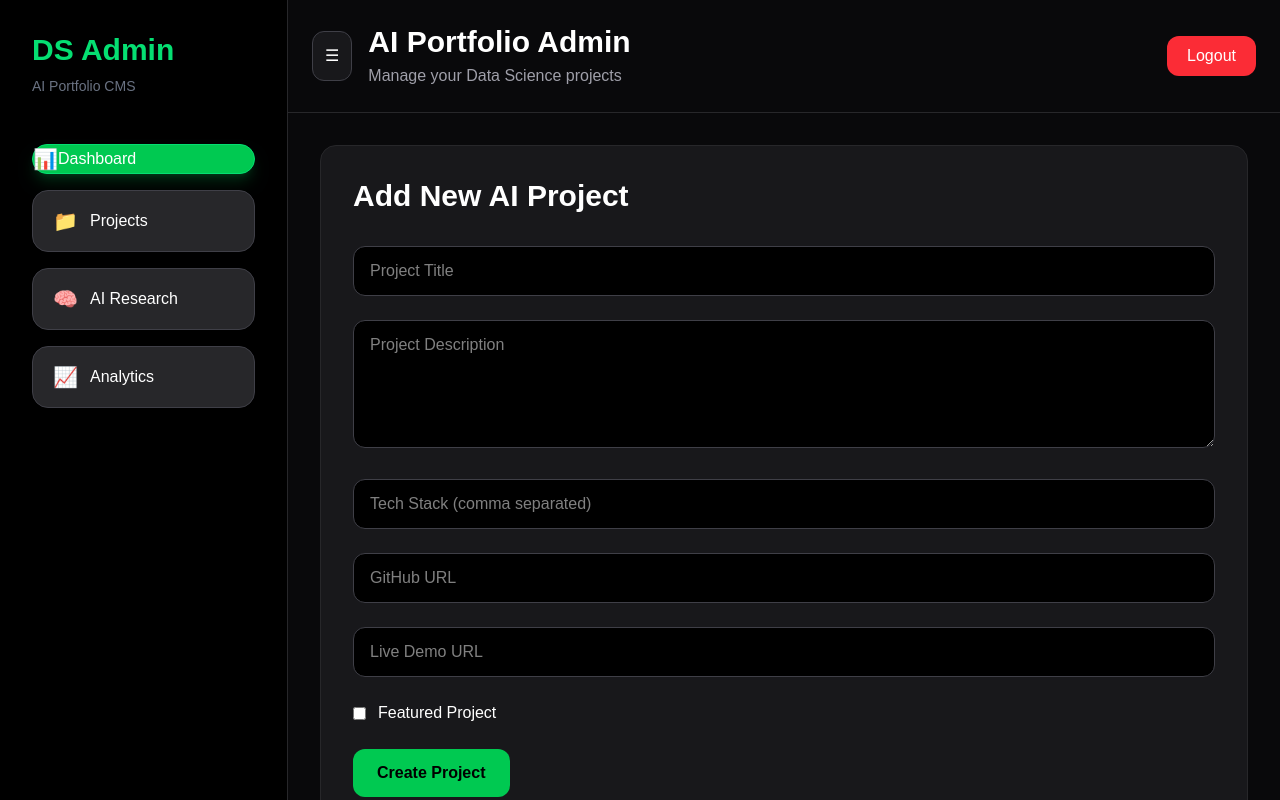
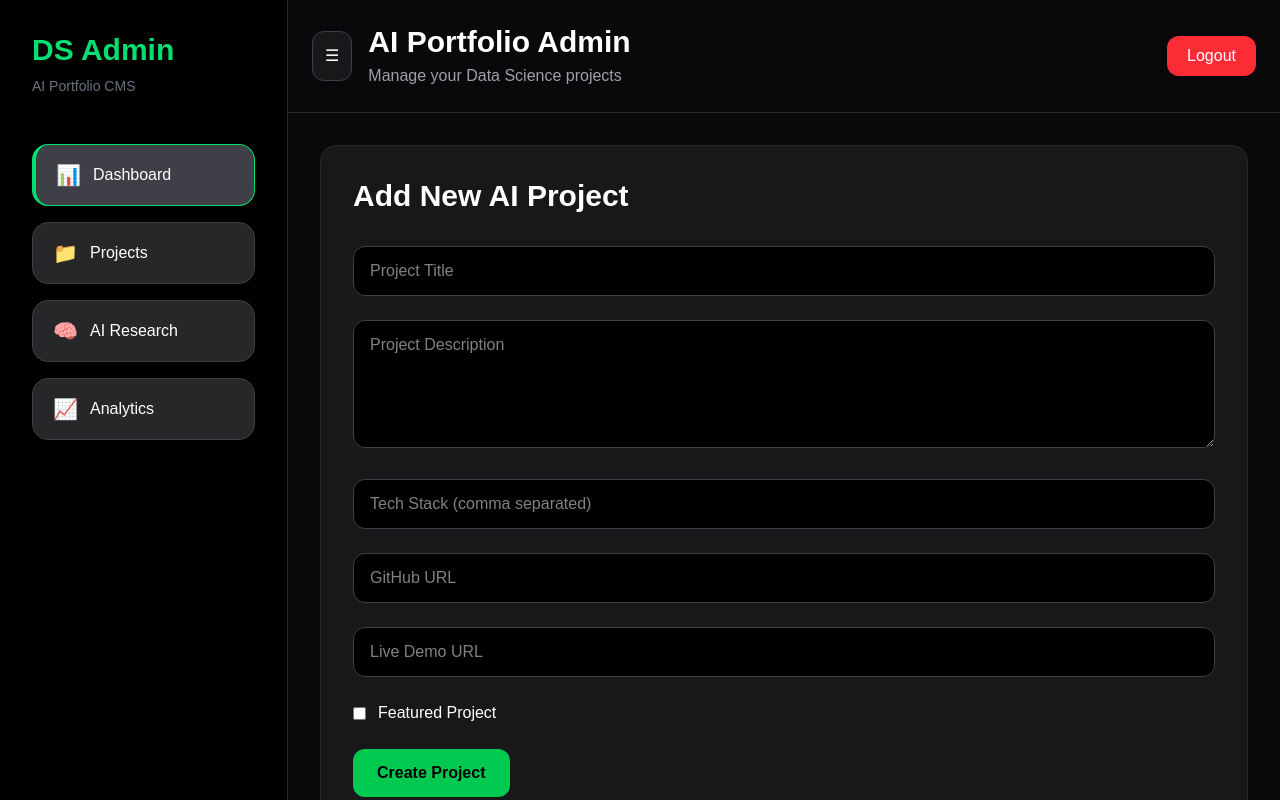
Before and after one commit to Madhu1234sudan/portfolio-frontend, a Next.js app: page /admin in a window 1280 px wide. Shown: the top 800 px of the page. Built offline with nearby package versions, Linux system fonts and the light colour scheme; no server answers; sample sign-in values are in the browser's storage.

Commit message:
Added active navigation and improved admin sidebar

```diff
--- a/app/admin/page.tsx
+++ b/app/admin/page.tsx
@@ -19,6 +19,10 @@ export default function AdminPage() {
   const router = useRouter();
   const [sidebarOpen, setSidebarOpen] =
           useState(true);
+  const [
+  activeSection,
+  setActiveSection,
+] = useState("Dashboard");
 
   useEffect(() => {
     const token =
@@ -57,7 +61,11 @@ export default function AdminPage() {
   return (
     <main className="flex bg-zinc-950 min-h-screen">
 
-      <AdminSidebar sidebarOpen = {sidebarOpen}/>
+      <AdminSidebar
+  sidebarOpen={sidebarOpen}
+  activeSection={activeSection}
+  setActiveSection={setActiveSection}
+/>
 
       <div className="flex-1">
 
--- a/src/components/admin/AdminSidebar.tsx
+++ b/src/components/admin/AdminSidebar.tsx
@@ -1,45 +1,49 @@
-interface AdminSidebarProps{
-  sidebarOpen : boolean;
+interface AdminSidebarProps {
+  sidebarOpen: boolean;
+
+  activeSection: string;
+
+  setActiveSection:
+    React.Dispatch<
+      React.SetStateAction<string>
+    >;
 }
+
 export default function AdminSidebar({
   sidebarOpen,
-}: AdminSidebarProps )
+  activeSection,
+  setActiveSection,
+}: AdminSidebarProps)
 {
-  const activeSection =
-    "Dashboard";
+
   return (
     <aside className={`bg-black border-r border-zinc-800 min-h-screen p-8 transition-all duration-300 ${
       sidebarOpen
       ? "w-72"
-      : "w-24"
+      : "w-16"
     }`}>
 
-      <div className="mb-12 overflow-hidden">
-
-  <h1
-    className={`font-black text-green-400 transition-all duration-300 ${
-      sidebarOpen
-        ? "text-3xl opacity-100"
-        : "text-0 opacity-0 hidden"
-    }`}
-  >
+     {sidebarOpen && (
+  <div className="mb-12">
+    <h1 className="text-3xl font-black text-green-400">
       DS Admin
     </h1>
 
-  {sidebarOpen && (
     <p className="text-gray-500 text-sm mt-2">
       AI Portfolio CMS
     </p>
+  </div>
 )}
 
-</div>
-
-      <nav className="space-y-4">
+      <nav className={sidebarOpen ? "space-y-4" : "space-y-3"}>
 
         <button
+  onClick={() =>
+    setActiveSection("Dashboard")
+  }
   className={`w-full flex items-center transition-all rounded-2xl border text-white ${
     activeSection === "Dashboard"
-      ? "bg-green-500 text-black border-green-400 shadow-lg shadow-green-500/20"
+  ? "bg-zinc-700 border-l-4 border-green-400 text-white px-5 py-4 justify-start gap-3"
       : sidebarOpen
       ? "bg-zinc-800 hover:bg-zinc-700 border-zinc-700 px-5 py-4 justify-start gap-3"
       : "bg-zinc-900 hover:bg-zinc-800 border-zinc-800 w-14 h-14 mx-auto justify-center"
@@ -58,9 +62,13 @@ export default function AdminSidebar({
 
 </button>
 
-        <button
+        <button onClick={() =>
+  setActiveSection("Projects")
+}
   className={`w-full flex items-center transition-all rounded-2xl border text-white ${
-    sidebarOpen
+  activeSection === "Projects"
+    ? "bg-zinc-700 border-l-4 border-green-400 text-white px-5 py-4 justify-start gap-3"
+    : sidebarOpen
     ? "bg-zinc-800 hover:bg-zinc-700 border-zinc-700 px-5 py-4 justify-start gap-3"
     : "bg-zinc-900 hover:bg-zinc-800 border-zinc-800 w-14 h-14 mx-auto justify-center"
 }`}
@@ -78,9 +86,13 @@ export default function AdminSidebar({
 
 </button>
 
-        <button
+        <button onClick={() =>
+  setActiveSection("AI Research")
+}
   className={`w-full flex items-center transition-all rounded-2xl border text-white ${
-    sidebarOpen
+  activeSection === "AI Research"
+    ? "bg-zinc-700 border-l-4 border-green-400 text-white px-5 py-4 justify-start gap-3"
+    : sidebarOpen
     ? "bg-zinc-800 hover:bg-zinc-700 border-zinc-700 px-5 py-4 justify-start gap-3"
     : "bg-zinc-900 hover:bg-zinc-800 border-zinc-800 w-14 h-14 mx-auto justify-center"
 }`}
@@ -98,9 +110,13 @@ export default function AdminSidebar({
 
 </button>
 
-        <button
+        <button onClick={() =>
+  setActiveSection("Analytics")
+}
   className={`w-full flex items-center transition-all rounded-2xl border text-white ${
-    sidebarOpen
+  activeSection === "Analytics"
+    ? "bg-zinc-700 border-l-4 border-green-400 text-white px-5 py-4 justify-start gap-3"
+    : sidebarOpen
     ? "bg-zinc-800 hover:bg-zinc-700 border-zinc-700 px-5 py-4 justify-start gap-3"
     : "bg-zinc-900 hover:bg-zinc-800 border-zinc-800 w-14 h-14 mx-auto justify-center"
 }`}
```
Lines whose indentation alone changed are shown as unchanged.
